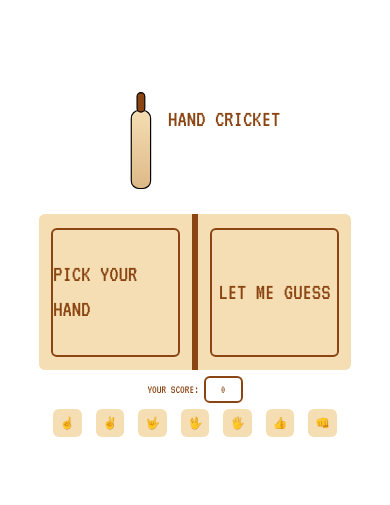
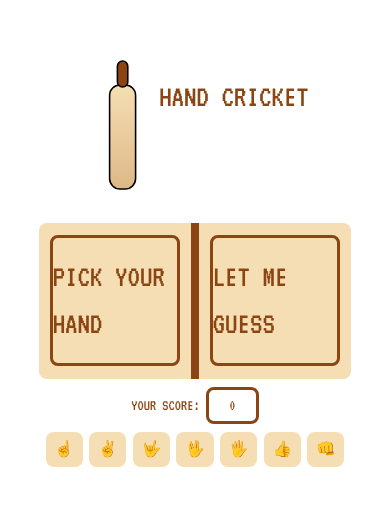
Before and after one commit to shabih-abbas/web-dev-practice, a React (Vite) app in the folder hand-cricket/: page / in a window 390 px wide. Shown: the part 155-660 px from the top of the page. Built offline with nearby package versions, Linux system fonts and the light colour scheme.

Commit message:
Updated font size for smaller devices

```diff
--- a/hand-cricket/src/index.css
+++ b/hand-cricket/src/index.css
@@ -48,6 +48,6 @@ button:focus-visible {
 
 @media(max-width:600px){
   :root{
-    font-size: 1.5vw;
+    font-size: 2vw;
   }
 }
```
